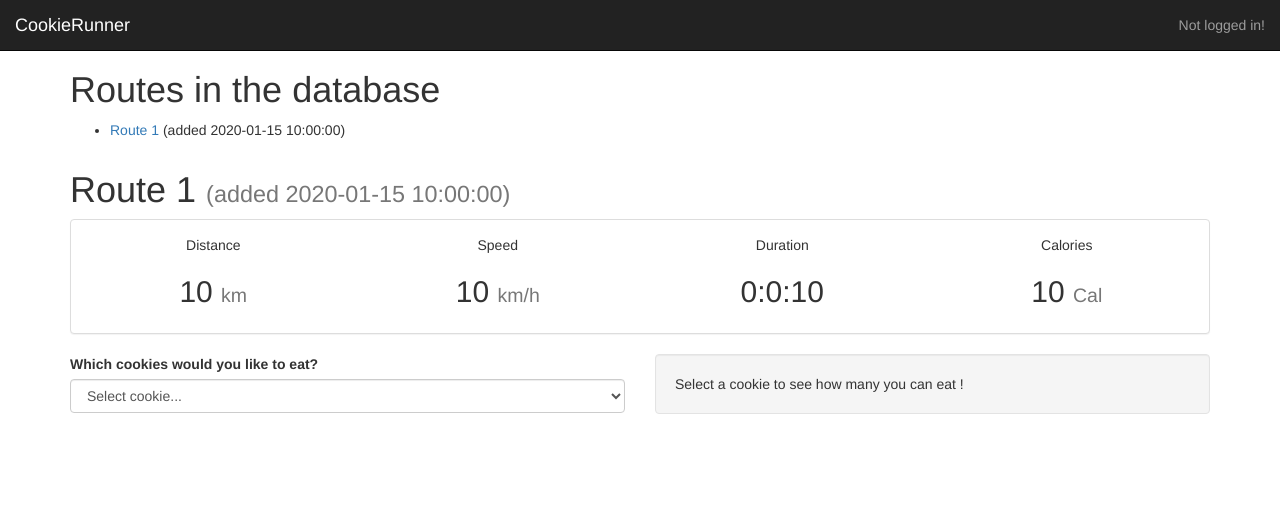
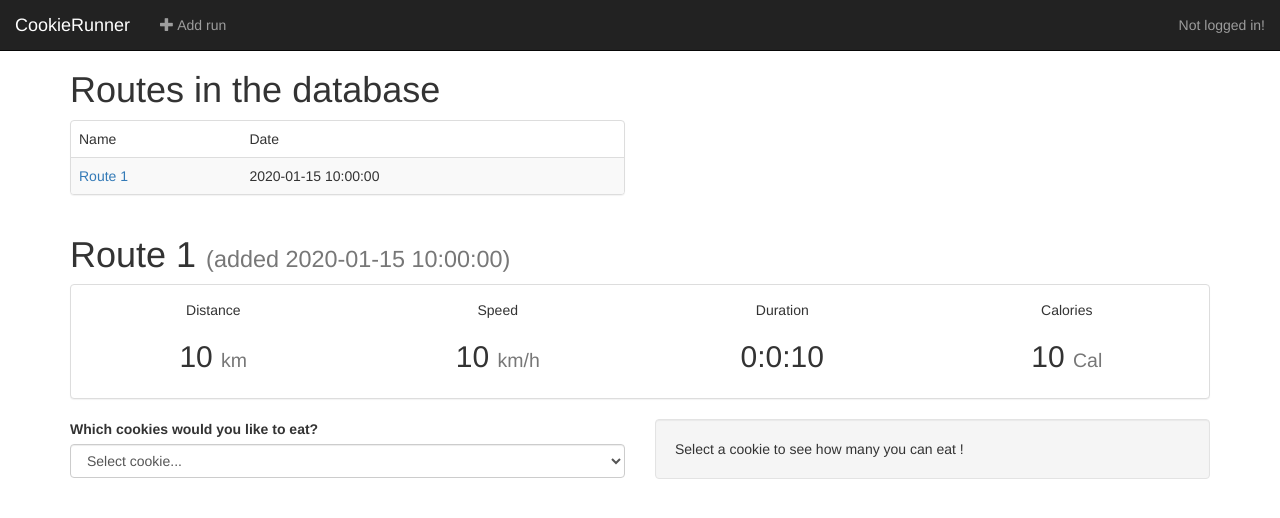
Before and after one commit to sepro/CookieRunner, a Flask app: template cookierun/templates/routes.html in a window 1280 px wide. Shown: the top 518 px of the page. Run offline with Flask 2, Linux system fonts and the light colour scheme; data comes from the database, SQL or seed files in the repository; the template is opened without the code that fills it: most values are stand-ins (such as "Sample title", 1, 10 or a date in 2020); some libraries are stand-ins or nearby versions.

Commit message:
layout improvements, added some small features (users can view stored runs) dealing with user login

```diff
--- a/cookierun/templates/base.html
+++ b/cookierun/templates/base.html
@@ -21,6 +21,12 @@
                     <a class="navbar-brand" href="{{ url_for('main.main_screen') }}">CookieRunner</a>
                 </div>
                 <div id="navbar" class="navbar-collapse collapse">
+                    <ul class="nav navbar-nav">
+                        <li class=""><a href="{{ url_for('upload.upload_screen') }}"><span class="glyphicon glyphicon-plus" aria-hidden="true"></span> Add run</a></li>
+                        {% if current_user.is_authenticated() %}
+                        <li class=""><a href="{{ url_for('routes.routes_user') }}"><span class="glyphicon glyphicon-eye-open" aria-hidden="true"></span> View runs</a></li>
+                        {% endif %}
+                    </ul>
                     <ul class="nav navbar-nav navbar-right">
                         <li class="dropdown">
                             {% if current_user.is_authenticated() %}
@@ -29,7 +35,7 @@
                                 <li><a href="{{ url_for('auth.logout') }}">Log out</a></li>
                                 {% if current_user.is_administrator() %}
                                 <li role="separator" class="divider"></li>
-                                <li><a href="admin">Admin panel</a></li>
+                                <li><a href="/admin">Admin panel</a></li>
                                 {% endif %}
                             </ul>
                             {% else %}
--- a/cookierun/templates/login.html
+++ b/cookierun/templates/login.html
@@ -6,7 +6,7 @@
     <div class="row">
         <div class="col-md-4 col-md-offset-4 col-xs-12">
             <div class="panel panel-default">
-                <div class="panel-heading"><strong>Log in ...</strong></div>
+                <div class="panel-heading"><strong>Log in</strong></div>
                 <div class="panel-body">
                     <form method="POST"  action="{{ url_for('auth.login') }}"  role="form">
                     {{ form.csrf_token }}
--- a/cookierun/templates/register.html
+++ b/cookierun/templates/register.html
@@ -6,7 +6,7 @@
     <div class="row">
         <div class="col-md-4 col-md-offset-4 col-xs-12">
             <div class="panel panel-default">
-                <div class="panel-heading"><strong>Sign up ...</strong></div>
+                <div class="panel-heading"><strong>Sign up</strong></div>
                 <div class="panel-body">
                     <form method="POST" action="{{ url_for('auth.register') }}" role="form">
                         {{ form.csrf_token }}
--- a/cookierun/templates/routes.html
+++ b/cookierun/templates/routes.html
@@ -5,16 +5,23 @@
 
     {% if routes %}
         <div class="row">
-            <div class="col-xs-12">
+            <div class="col-xs-12 col-md-6">
                 <h1>Routes in the database</h1>
 
-                <ul>
-                    {% for route in routes %}
-                        <li><a href="{{ url_for('routes.routes_view', route_id=route.id) }}">Route {{ route.id }}</a> (added {{ route.added }})</li>
-                    {% else %}
-                        <li>No routes found in the database!</li>
-                    {% endfor %}
-                </ul>
+                <div class="panel panel-default">
+                        <table class="table table-striped">
+                            <thead>
+                                <tr><td>Name</td><td>Date</td></tr>
+                            </thead>
+                            <tbody>
+                            {% for route in routes %}
+                                <tr><td><a href="{{ url_for('routes.routes_view', route_id=route.id) }}">Route {{ route.id }}</a></td><td>{{ route.added }}</td></tr>
+                            {% else %}
+                                <tr><td>No routes found in the database!</td></tr>
+                            {% endfor %}
+                            </tbody>
+                        </table>
+                </div>
             </div>
         </div>
     {% endif %}
@@ -27,19 +34,19 @@
                 <div class="panel panel-default">
                     <div class="panel-body">
                         <div class="row">
-                            <div class="col-lg-3 col-xs-2 text-center">
+                            <div class="col-md-3 col-xs-6 text-center">
                                 Distance
                                 <h2>{{ route.distance|round(1) }} <small>km</small></h2>
                             </div>
-                            <div class="col-lg-3 col-xs-2 text-center">
+                            <div class="col-md-3 col-xs-6 text-center">
                                 Speed
                                 <h2>{{ route.speed|round(1) }} <small>km/h</small></h2>
                             </div>
-                            <div class="col-lg-3 col-xs-2 text-center">
+                            <div class="col-md-3 col-xs-6 text-center">
                                 Duration
                                 <h2>{{ (route.duration//3600)|int }}:{{ ((route.duration % 3600)//60)|int }}:{{ (route.duration%60)|int }}</h2>
                             </div>
-                            <div class="col-lg-3 col-xs-2 text-center">
+                            <div class="col-md-3 col-xs-6 text-center">
                                 Calories
                                 <h2>{{ route.calories|round(1) }} <small>Cal</small></h2></div>
                         </div>
```
Also changed, not shown: cookierun/controllers/main.py (+8 -1 lines), cookierun/controllers/route.py (+23 -6 lines), cookierun/templates/main.html (+15 -15 lines).
